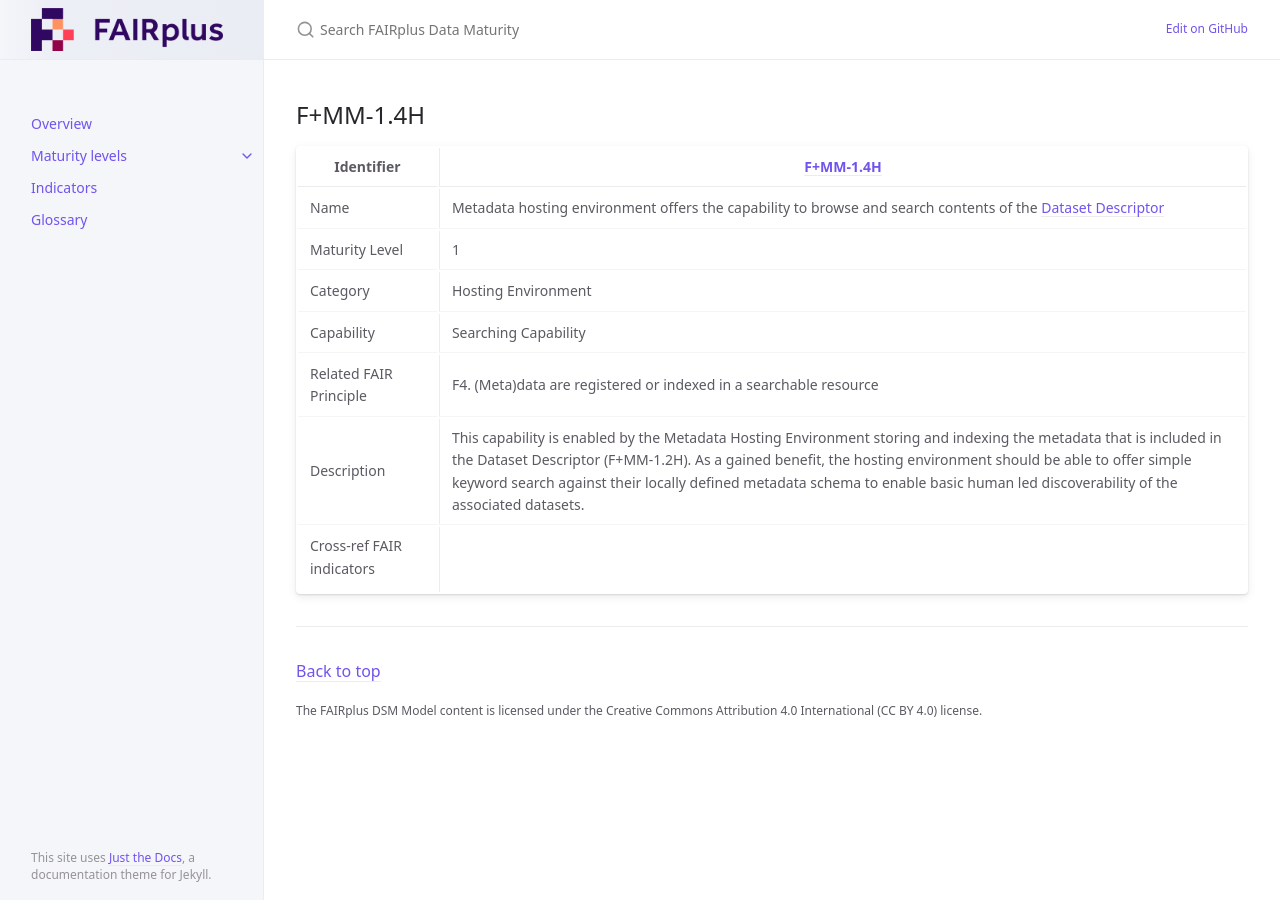
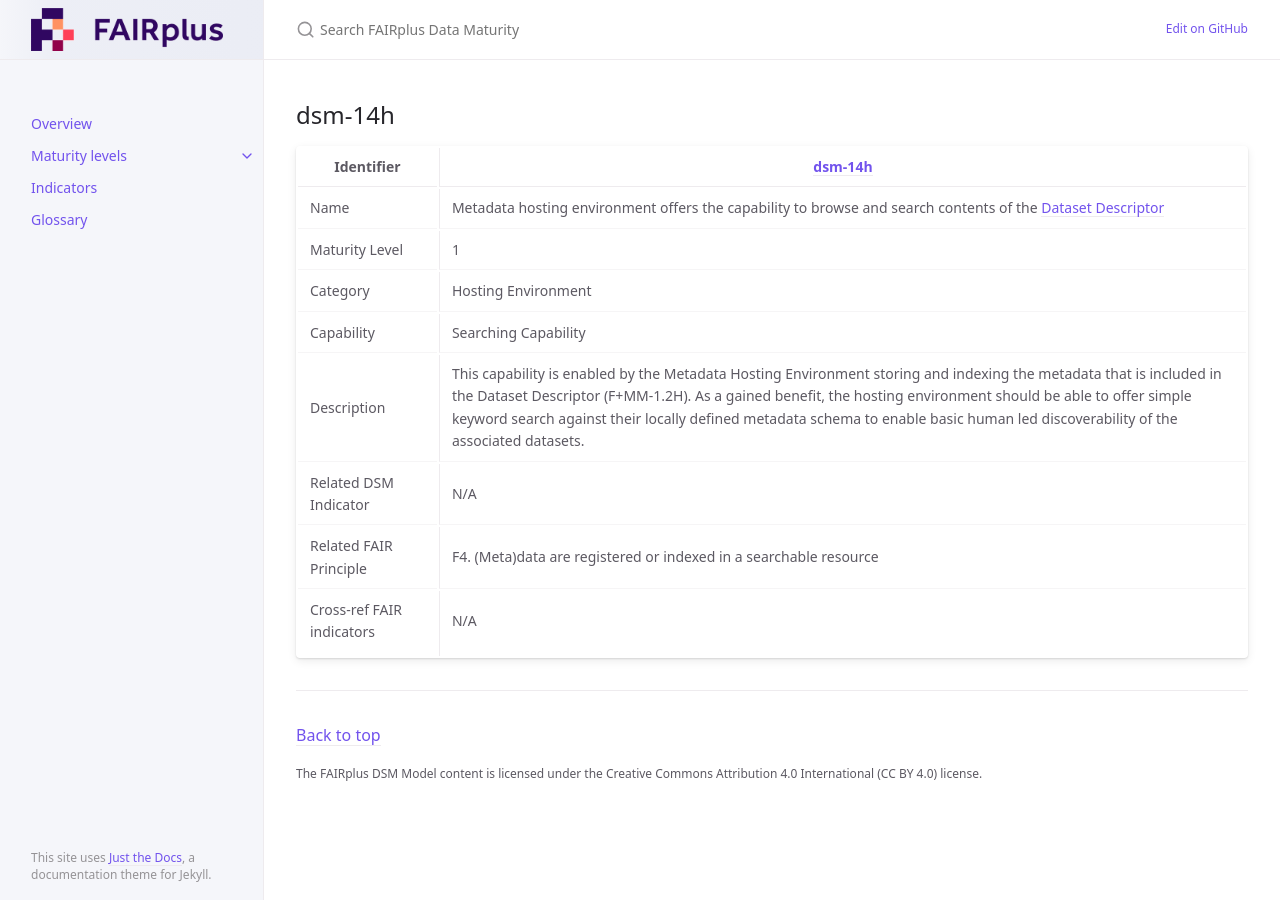
Before and after one commit to FAIRplus/Data-Maturity, a Jekyll site: the page built from docs/_indicators/dsm-14h.md, in a window 1280 px wide. Built offline with Jekyll 4.4.1, drawn with Linux system fonts in a browser that asks for light colours.

Commit message:
Update and rename C. F+MM-1.4H.md to dsm-14h.md

```diff
--- a/docs/_indicators/C. F+MM-1.4H.md
+++ b/docs/_indicators/dsm-14h.md
@@ -1,18 +1,19 @@
 ---
 layout: default
-title: F+MM-1.4H
+title: dsm-14h
 parent_level: level1
 nav_exclude: True
 ---
 
-## F+MM-1.4H
+## dsm-14h
 
-| Identifier | [F+MM-1.4H](https://github.com/FAIRplus/Data-Maturity/edit/v0.3/docs/_indicators/C.%20F+MM-1.4H.md) |
+| Identifier | [dsm-14h](https://github.com/FAIRplus/Data-Maturity/blob/master/docs/_indicators/dsm-14h.md) |
 | ---------- | ----------|
 | Name | Metadata hosting environment offers the capability to browse and search contents of the [Dataset Descriptor](https://fairplus.github.io/Data-Maturity/docs/Glossary/#dataset-descriptor)  |
 | Maturity Level | 1 |
 | Category | Hosting Environment |
 | Capability | Searching Capability |
+| Description | This capability is enabled by the Metadata Hosting Environment storing and indexing the metadata that is included in the Dataset Descriptor (F+MM-1.2H). As a gained benefit, the hosting environment should be able to offer simple keyword search against their locally defined metadata schema to enable basic human led discoverability of the associated datasets.|
+| Related DSM Indicator | N/A |
 | Related FAIR Principle | F4. (Meta)data are registered or indexed in a searchable resource |
-| Description | This capability is enabled by the Metadata Hosting Environment storing and indexing the metadata that is included in the Dataset Descriptor (F+MM-1.2H). As a gained benefit, the hosting environment should be able to offer simple keyword search against their locally defined metadata schema to enable basic human led discoverability of the associated datasets.|
-| Cross-ref FAIR indicators | |
+| Cross-ref FAIR indicators | N/A |
```
